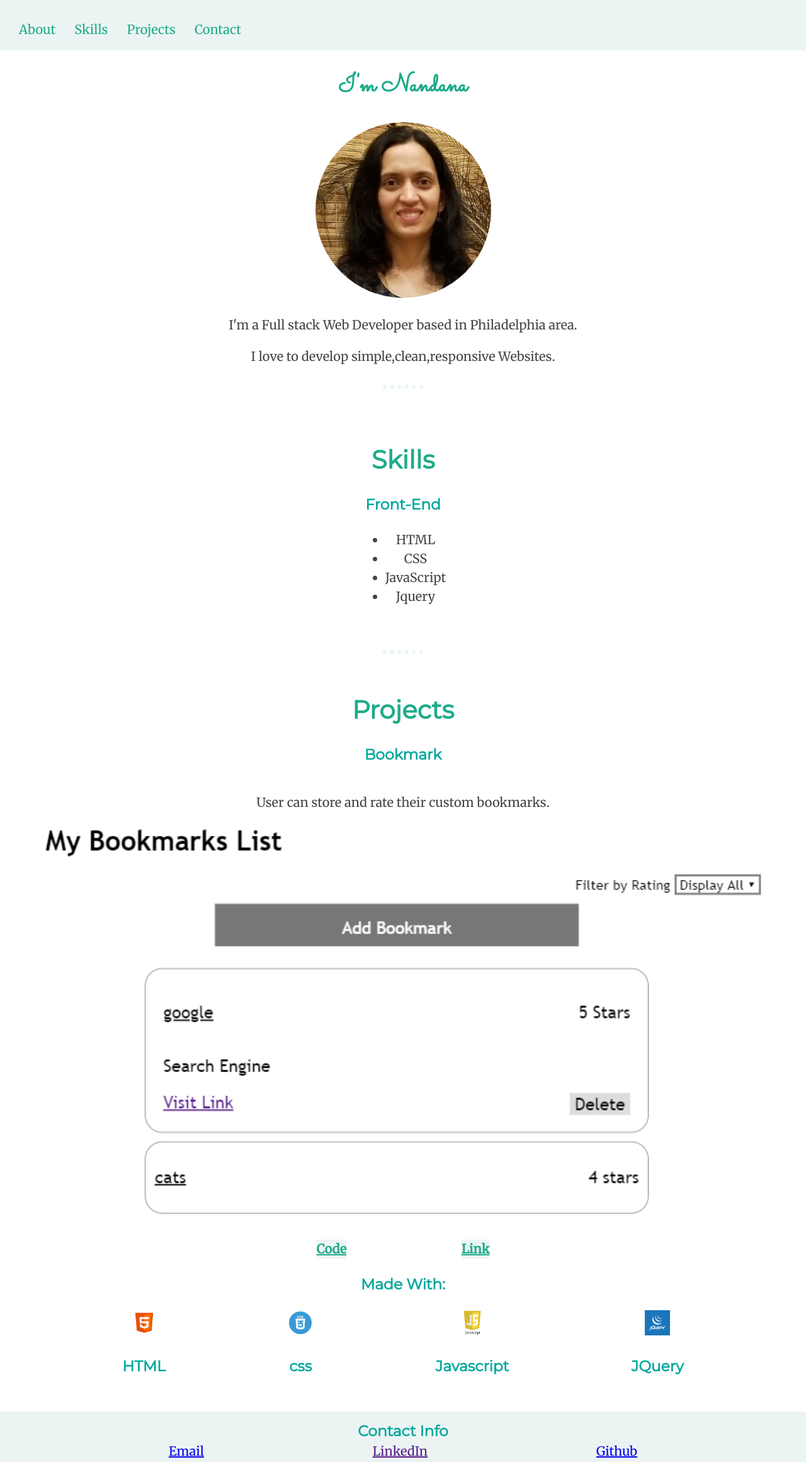
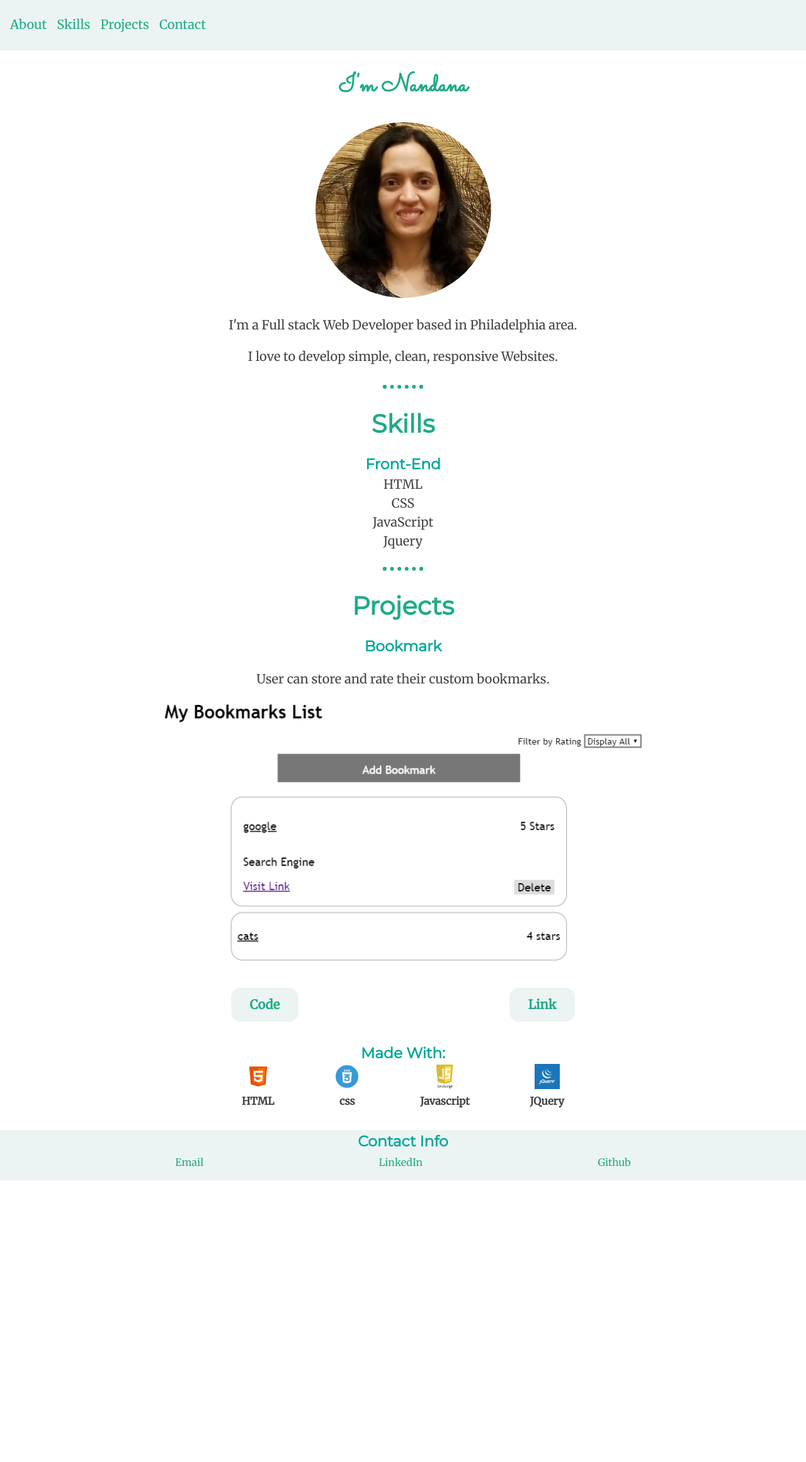
Before and after one commit to nrrao/Nandana-portfolio, a plain HTML site: page index.html in a window 1280 px wide. Shown: the whole page at 63% size. After the commit the page ends 1874 px from the top, so only its background shows below. Drawn offline with nearby package versions, Linux system fonts and the light colour scheme.

Commit message:
fixed review comments

```diff
--- a/main.css
+++ b/index.css
@@ -33,46 +33,46 @@ h3{
 
 nav {
   width: 100%;
-  height: 5rem;
+  height: 3rem;
   position:fixed;
   background-color:#ecf4f3;
-
 }
 
-.desktop-nav {
-  float: right;
-  width: 100%;
-  overflow: hidden;
+.navbar a {
+  display: none;
+  color: #1fab89;
+  text-decoration: none;
+  margin-top: 1rem;
+  text-align: center;
+  margin-left: 1rem;
 }
 
-.desktop-nav a {
-  float: left;
-  color: #1fab89;
-  text-decoration: none;
-  text-align: center;
-  margin-top: 2rem;
+.navbar a.icon {
+  float: right;
+  display: block;
 }
 
-.desktop-nav a {
+.navbar a:hover {
+  color: black;
   cursor: pointer;
-  margin-left: 30px;
 }
 
-.desktop-nav .icon {
-  display: none;
+
+.navbar.responsive {position: relative; background-color:#ecf4f3;}
+.navbar.responsive .icon {
+  position: absolute;
+  right: 0;
+  top: 0;
+}
+.navbar.responsive a:not(:last-child) {
+  float: none;
+  display: block;
+  text-align: left;
+  background-color:#ecf4f3;
+  margin-right: 2rem;
 }
 
-.desktop-nav a:hover{
 
-color:black;
-
-
-}
-
-.desktop-nav a:active {
-
-color:black;
-}
 
 main {
   display: flex;
@@ -101,7 +101,7 @@ main section hr {
 }
 
 #skills {
-  padding: 1.5rem;
+
   width: 90%;
   display: flex;
   flex-direction: column;
@@ -111,11 +111,24 @@ main section hr {
 
 #skills h2 {
   font-size: 2.5rem;
-  margin-bottom: 0
+  margin: 0
+}
+#skills h3{
+  margin-top: 1rem;
+  margin-bottom: 0;
+}
+
+.list-of-skills{
+  padding: 0;
+  margin:0;
+}
+
+li{
+  list-style: none;
 }
 
 hr{
-  border:dotted #EAF6F6 6px;
+  border:dotted  #1fab89 6px;
   border-bottom: none;
   width:4%
 }
@@ -136,12 +149,16 @@ hr{
 }
 .project-card img{
   width: 90%;
-  border:#EAF6F6 6px;
+  border: #1fab89 6px;
 }
 
 #projects h2 {
   font-size: 2.5rem;
-  margin-bottom: 0
+  margin: 0
+}
+#projects h3{
+  margin-top: 1rem;
+  margin-bottom: 0;
 }
 
 
@@ -159,36 +176,50 @@ hr{
   flex: 1;
 }
 
-
+.tech{
+  width:90%;
+}
 
 .tech-used{
 display: flex;
-justify-content: space-evenly;
+justify-content: space-between;
 align-items: center;
 width:100%;
+}
+.tech-info h5{
+  margin:0;
+}
+.tech-info img{
+  height: 40px;
+  width:40px;
 }
 
 .links {
   display: flex;
   flex-direction: row;
   justify-content: space-evenly;
-  width: 50%;
-  margin: 0px;
+  width: 95%;
+
 }
 
 .links a{
   color:#1fab89;
   font-weight: bold;
   background-color: #ecf4f3;
+  text-decoration: none;
+  text-align: center;
+  margin-top: 1rem;
+  padding: 12px 30px;
+  border-radius: 15px;
+  cursor: pointer;
+
 }
+a:hover{
+  color:black;
 
-.tech-info img{
-  height: 40px;
-  width:40px;
 }
 
 footer {
-  padding: 1% 0;
   background-color:#ecf4f3;
   height: 5rem;
 }
@@ -202,26 +233,46 @@ footer h3{
   justify-content: space-evenly;
 }
 
-@media screen and (max-width: 400px) {
-  .desktop-nav a {display: none;}
-  .desktop-nav a.icon {
-    float: right;
-    display: block;
-  }
+.contact-unit a{
+  text-decoration: none;
+  color: #1fab89;
+  font-size: 1rem;
+  cursor: pointer;
+
 }
 
-@media screen and (max-width: 400px) {
-  .desktop-nav.responsive {position: relative; background-color:#ecf4f3;}
-  .desktop-nav.responsive .icon {
-    position: absolute;
-    right: 0;
-    top: 0;
+.contact-unit a:hover{
+  color:black;
+}
+
+@media screen and (min-width:400px){
+  nav {
+    width: 100%;
+    height: 5rem;
+    position:fixed;
+    background-color:#ecf4f3;
   }
-  .desktop-nav.responsive a:not(:last-child) {
-    float: none;
-    display: block;
-    text-align: left;
-    background-color:#ecf4f3;
-    margin-right: 2rem;
+
+  .navbar a {
+    display: inherit;
+    float: left;
+    color: #1fab89;
+    text-decoration: none;
+    margin-top: 1.5rem;
+    text-align: center;
+    margin-left: 1rem;
   }
+  .navbar a.icon {
+    float: right;
+    display: none;
+  }
+
+  .project-card img{
+    width: 60%;
+    border:#EAF6F6 6px;
+  }
+
+  .tech{
+    width:40%;
+    }
 }
--- a/index.html
+++ b/index.html
@@ -1,18 +1,18 @@
 <!DOCTYPE html>
 <html lang="en">
 <head>
-    <title>HTML wireframe</title>
+    <title>Nandana's Portfolio</title>
     <meta name="viewport" content="width=device-width, initial-scale=1">
     <link href="/YOUR_PATH/favicon.ico" rel="icon" type="image/x-icon" />
     <link rel="stylesheet" type="text/css" href="//cdnjs.cloudflare.com/ajax/libs/normalize/6.0.0/normalize.css">
-    <link rel="stylesheet" type="text/css" href="main.css">
+    <link rel="stylesheet" type="text/css" href="index.css">
     <link rel="icon" href="images/blueN.ico">
-    <link href="https://fonts.googleapis.com/css?family=Merriweather|Montserrat|Sacramento&display=swap" rel="stylesheet">
+    <link rel="stylesheet" href="https://fonts.googleapis.com/css?family=Merriweather%7cMontserrat%7cSacramento&display=swap">
     <link rel="stylesheet" href="https://cdnjs.cloudflare.com/ajax/libs/font-awesome/4.7.0/css/font-awesome.min.css">
 </head>
 <body>
-    <nav role="navigation">
-        <div class="desktop-nav" id="myTopNav">
+    <nav >
+        <div class="navbar" id="myTopNav">
             <a href="#bio">About</a>
             <a href="#skills">Skills</a>
             <a href="#projects">Projects</a>
@@ -22,74 +22,68 @@
               </a>
         </div>
     </nav>
-    <main role="main">
+    <main >
         <article id="bio">
-        <header role="banner">
+        <header>
            <h1>I'm Nandana</h1>
            <img class="myPic" src="./images/n.jpeg" alt="Nandana">
         </header>
-
-          <!--<h3>Hi</h3>-->
-
           <div class="bio-container">
               <p class="bio-text">I'm a Full stack Web Developer based in Philadelphia area. </p>
-              <p class="bio-text">I love to develop simple,clean,responsive Websites. </p>
+              <p class="bio-text">I love to develop simple, clean, responsive Websites. </p>
+              </div>
         </article>
         <hr>
         <section id="skills">
           <h2>Skills</h2>
-
-          <div id="skill-wrapper">
-              <div class="skills-container">
-                  <h3 class="skill-header">Front-End</h2>
+           <h3 class="skill-header">Front-End</h3>
               <ul class="list-of-skills">
-
                 <li>HTML</li>
                 <li>CSS</li>
                 <li>JavaScript</li>
                 <li>Jquery</li>
               </ul>
-              </div>
          </section>
         <hr>
         <section id="projects">
           <h2>Projects</h2>
-            <div class="projects-container">
             <div class="project-card">
                 <h3 class="project-name">Bookmark</h3>
                 <p>User can store and rate their custom bookmarks. </p>
                 <img src="./images/Capture.PNG" alt="Bookmark screenshot">
             </div>
-                <section class="project-information">
-                    <section class="links">
+                <div class="project-information">
+                    <div class="links">
                      <a href="https://github.com/thinkful-ei-gecko/nandana-bookmarks-app" target="_blank" class="project-button">Code</a>
                      <a href="https://thinkful-ei-gecko.github.io/nandana-bookmarks-app/" target="_blank" class="project-button">Link</a>
-                    </section>
-                </section>
+                </div>
+
+                <section class="tech" >
                 <h3 class="made-with">Made With:</h3>
-                <section class="tech-used">
-                    <span class="tech-info">
+                <div class="tech-used">
+                <div class="tech-info">
                         <img src="./images/html.jpg" alt="HTML logo" />
-                        <h3 class="tech-header">HTML</h3>
-                    </span>
-                    <span class="tech-info">
+                        <h5 class="tech-header">HTML</h5>
+                </div>
+                <div class="tech-info">
                         <img src="./images/css.png" alt="CSS logo" />
-                        <h3 class="tech-header">css</h3>
-                    </span>
-                    <span class="tech-info">
+                        <h5 class="tech-header">css</h5>
+                    </div>
+                    <div class="tech-info">
                         <img src="./images/js.png" alt="Javascript logo" />
-                        <h3 class="tech-header">Javascript</h3>
-                    </span>
-                    <span class="tech-info">
+                        <h5 class="tech-header">Javascript</h5>
+                    </div>
+                        <div class="tech-info">
                         <img src="./images/jquery.png" alt="Javascript logo" />
-                        <h3 class="tech-header">JQuery</h3>
-                    </span>
+                        <h5 class="tech-header">JQuery</h5>
+                    </div>
+                </div>
                 </section>
             </div>
         </section>
 
     </main>
-    <footer role="content-info" id="contact">
+    <footer id="contact">
         <h3>Contact Info</h3>
         <div class="contact-info">
             <span class="contact-unit">
--- a/index.js
+++ b/index.js
@@ -1,25 +1,26 @@
 /* global $ */
-'use strict';
+
 
 
 // Event Listeners
-$("nav").find("a").not( ":last-child" ).click(function(e) {
+$('nav').find('a').not( ':last-child' ).click(function(e) {
   e.preventDefault();
-  let section = $(this).attr("href");
-  $("html, body").animate({
-      scrollTop: $(section).offset().top -50
+  let section = $(this).attr('href');
+  $('html, body').animate({
+    scrollTop: $(section).offset().top - 70
   });
 });
 
 
-$("nav").find("a").last().click(function myFunction() {
-  let x = document.getElementById("myTopNav");
-  let f = document.getElementById("fafa");
-  if (x.className === "desktop-nav") {
-    x.className += " responsive";
-    f.className = "fa fa-close";
+$('nav').find('a').last().click(function myFunction() {
+  let x = document.getElementById('myTopNav');
+  let f = document.getElementById('fafa');
+  if (x.className === 'navbar') {
+    x.className += ' responsive';
+    f.className = 'fa fa-close';
+
   } else {
-    x.className = "desktop-nav";
-    f.className = "fa fa-bars";
+    x.className = 'navbar';
+    f.className = 'fa fa-bars';
   }
 });
```
Lines whose indentation alone changed are shown as unchanged.
